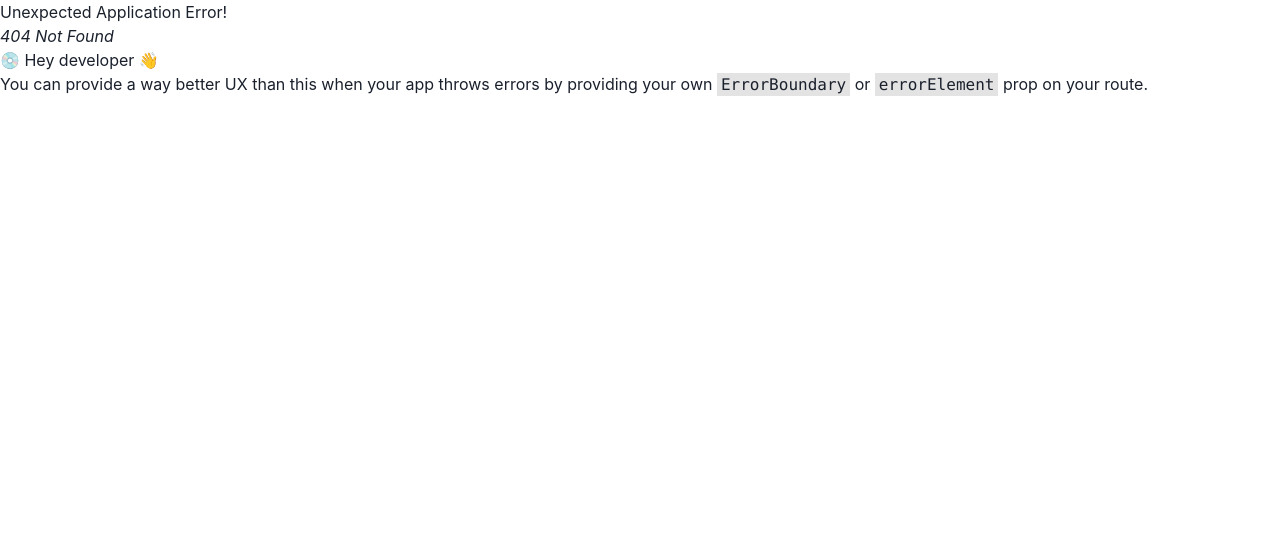
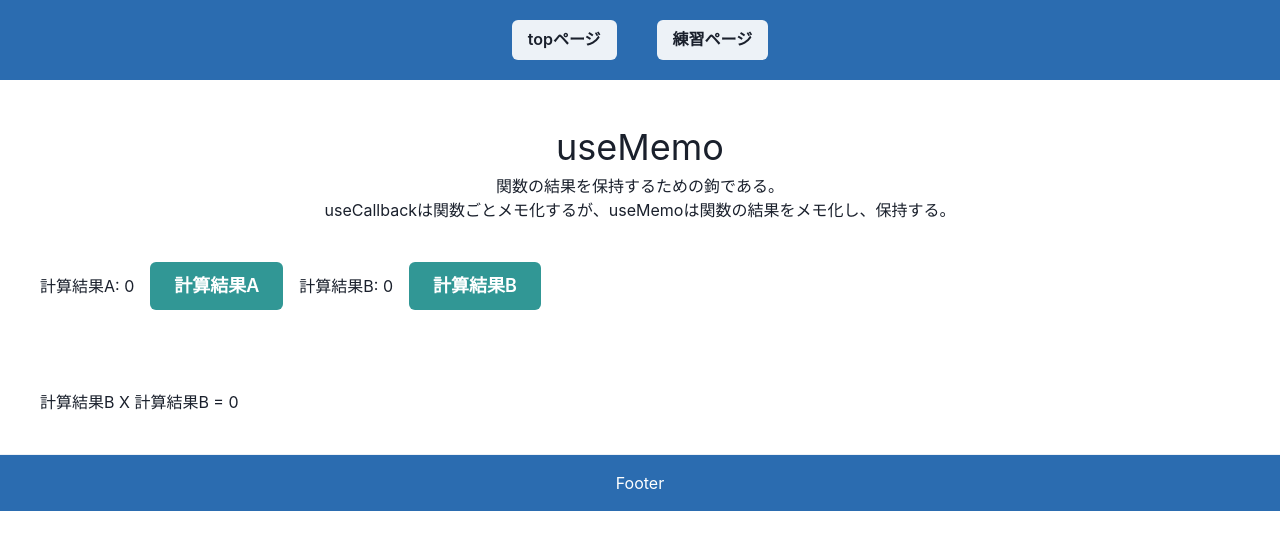
Before and after one commit to sakana-san/react-sample-benkyou, a React (Create React App) app: page /Keisan in a window 1280 px wide. Before the commit this address had no page. Shown: the top 550 px of the page. Built offline with nearby package versions, Linux system fonts and the light colour scheme; the HTML template or start-up script is replaced by a standard one.

Commit message:
useMemoを実装

```diff
--- /dev/null
+++ b/src/components/Keisan.tsx
@@ -0,0 +1,57 @@
+import React, {useState, useMemo } from "react"
+import { Stack, Button, Text, Box, Divider } from "@chakra-ui/react"
+
+type CountProps = {
+  init: number,
+  text: string,
+  onClick: () => void
+}
+
+const Result = (props: CountProps) => {
+  const {init, text, onClick} = props
+
+  return(
+    <>
+      <p>{text}: {init}</p>
+      <Button colorScheme='teal' size='lg' onClick={onClick}>
+        {text}
+      </Button>
+    </>
+  )
+}
+
+const Seihoukei = (num: number) => {
+  console.log('クリックされた num', num)
+  return num * num
+}
+
+export const Keisan = (props: CountProps) => {
+  const {init} = props
+  const [getCount, setCount] = useState(init)
+  const [getCount2, setCount2] = useState(init)
+  const handleClickIroha = () => {
+    setCount((c: number) => c + 1)
+  }
+  const handleClickHoheto = () => {
+    setCount2((c: number) => c + 1)
+  }
+
+  const SeihoukeiResult = () => useMemo(() => Seihoukei(getCount2), [getCount2])
+  return (
+    <>
+      <Text fontSize='4xl' align='center'>useMemo</Text>
+      <Text fontSize='1xl' align='center'>関数の結果を保持するための鉤である。</Text>
+      <Text fontSize='1xl' align='center'>useCallbackは関数ごとメモ化するが、useMemoは関数の結果をメモ化し、保持する。</Text>
+      <Stack spacing={4} direction='row' align='center' padding="10">
+        <Result init={getCount} text='計算結果A' onClick={handleClickIroha}  />
+        <Result init={getCount2} text='計算結果B' onClick={handleClickHoheto}  />
+      </Stack>
+      <Stack spacing={4} direction='row' padding="10">
+        <div>
+          <p>計算結果B X 計算結果B = { SeihoukeiResult() }</p>
+        </div>
+      </Stack>
+      <Divider />
+    </>
+  )
+}
--- a/src/components/Practice.tsx
+++ b/src/components/Practice.tsx
@@ -13,6 +13,7 @@ export const Practice = () => {
           <Tab>練習3</Tab>
           <Tab>練習4</Tab>
           <Tab>練習5</Tab>
+          <Tab>練習6</Tab>
         </TabList>
         <TabPanels>
           <TabPanel>
@@ -30,6 +31,9 @@ export const Practice = () => {
           <TabPanel>
             <Button ml="10"><Link to='/ButtonCount2'>useCallback</Link></Button>
           </TabPanel>
+          <TabPanel>
+            <Button ml="10"><Link to='/Keisan'>useMemo</Link></Button>
+          </TabPanel>
         </TabPanels>
       </Tabs>
     </Flex>
--- a/src/index.tsx
+++ b/src/index.tsx
@@ -11,6 +11,7 @@ import { Counter } from './components/Counter';
 import ClockCounter from './components/ClockCounter';
 import { ButtonCount } from './components/ButtonCount';
 import { ButtonCount2 } from './components/ButtonCount2';
+import { Keisan } from './components/Keisan';
 
 const router = createBrowserRouter([
   { path: "/",
@@ -22,7 +23,8 @@ const router = createBrowserRouter([
       {path: "Counter", element: <Counter /> },
       {path: "ClockCounter", element: <ClockCounter />},
       {path: "ButtonCount", element: <ButtonCount init={0} text='' /> },
-      { path: "ButtonCount2", element: <ButtonCount2 init={0} text='' /> }
+      { path: "ButtonCount2", element: <ButtonCount2 init={0} text='' /> },
+      { path: "Keisan", element: <Keisan init={0} text='' onClick={() => void {} } /> }
     ]
   }
 ])
```
